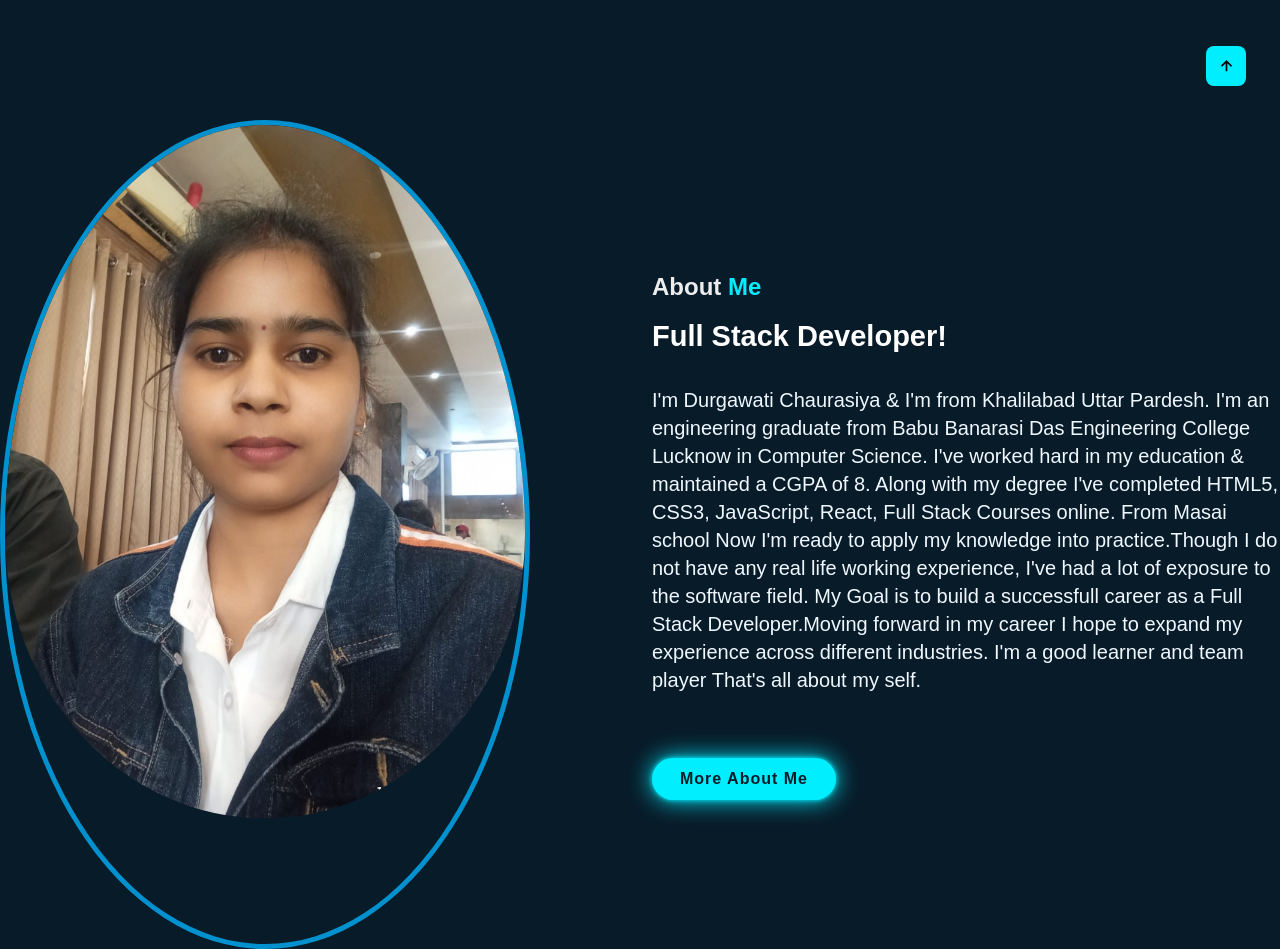
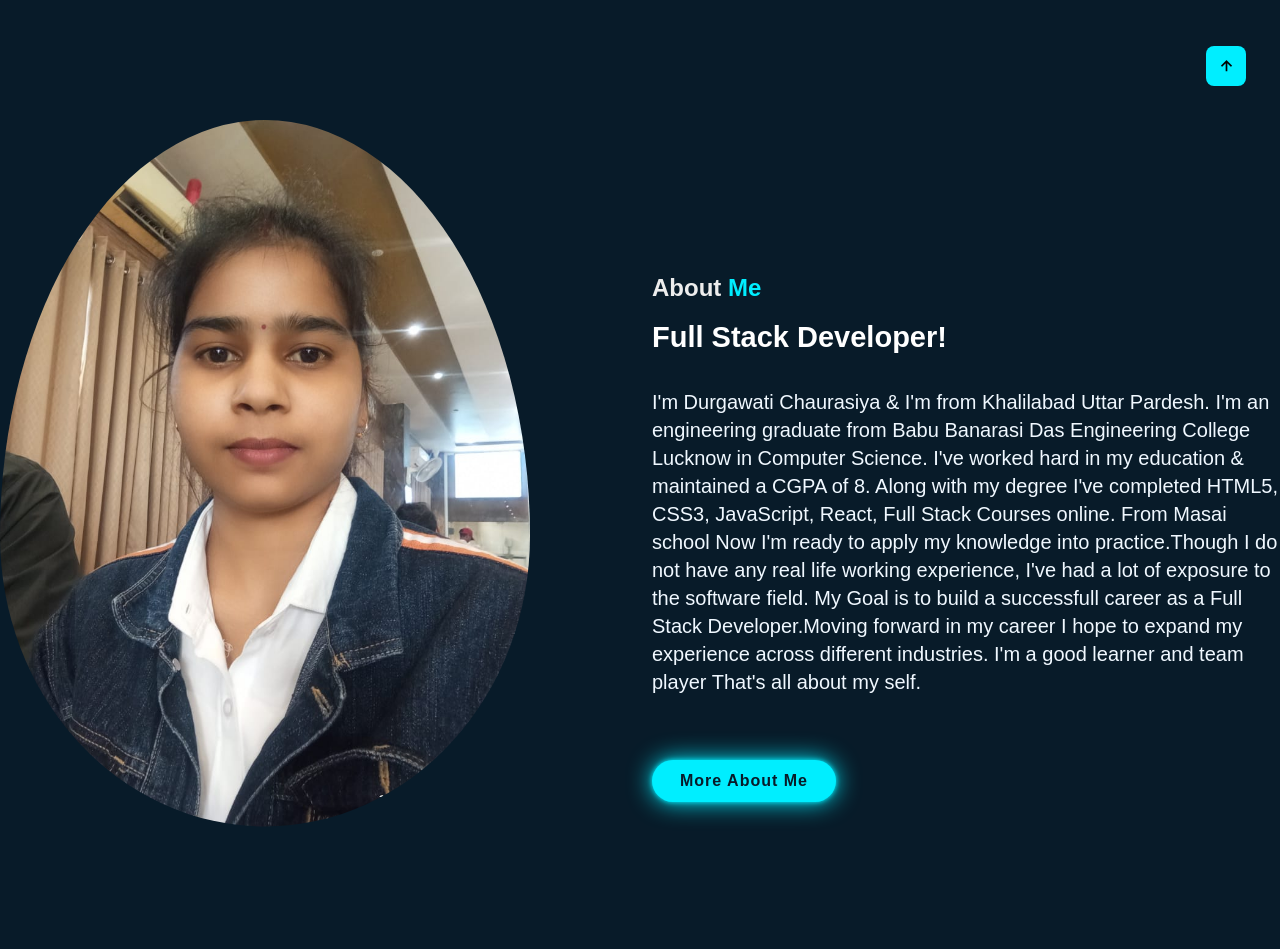
Before and after one commit to 6394981696/portfolio-web, a website: page index.html in a window 1280 px wide. Shown: the part 680-1629 px from the top of the page. Drawn offline with nearby package versions, Linux system fonts and the light colour scheme.

Commit message:
Update style.css

```diff
--- a/style.css
+++ b/style.css
@@ -152,8 +152,8 @@ body{
     max-width: 530px;
     height: auto;
     width: 98%;
-    border-radius: 100%;
-    border: 5px solid #0091ce;
+    border-radius: 150%;
+/*     border: 5px solid #0091ce;  */
 
 }
 
```
